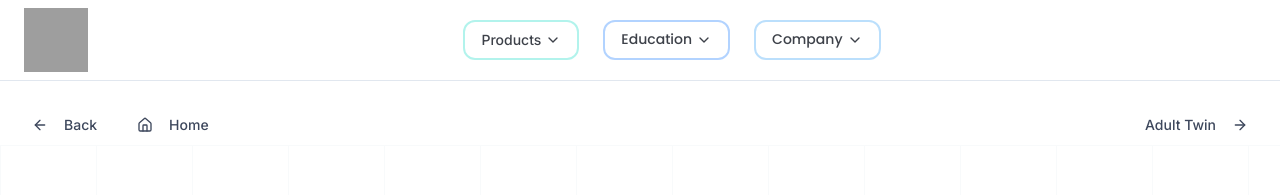
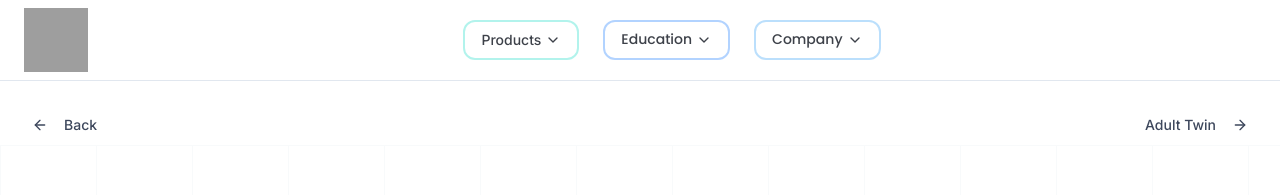
Before and after one commit to MutaiG/AnansiAI-Website, a React (Vite) app: page /products/student-twin in a window 1280 px wide. Shown: the top 195 px of the page. Built offline with nearby package versions, Linux system fonts and the light colour scheme; grey boxes are pictures that could not be loaded; the HTML template or start-up script is replaced by a standard one.

Commit message:
Todo list updated
cgen-e9833cb5e6514aac8d8ed792a3e92b71

```diff
--- a/src/components/PageNavigation.tsx
+++ b/src/components/PageNavigation.tsx
@@ -16,7 +16,7 @@ const PageNavigation = ({
   className = "",
   nextPath,
   nextLabel = "Next",
-  showHome = true,
+  showHome = false,
   showNext = false,
 }: PageNavigationProps) => {
   const navigate = useNavigate();
```
